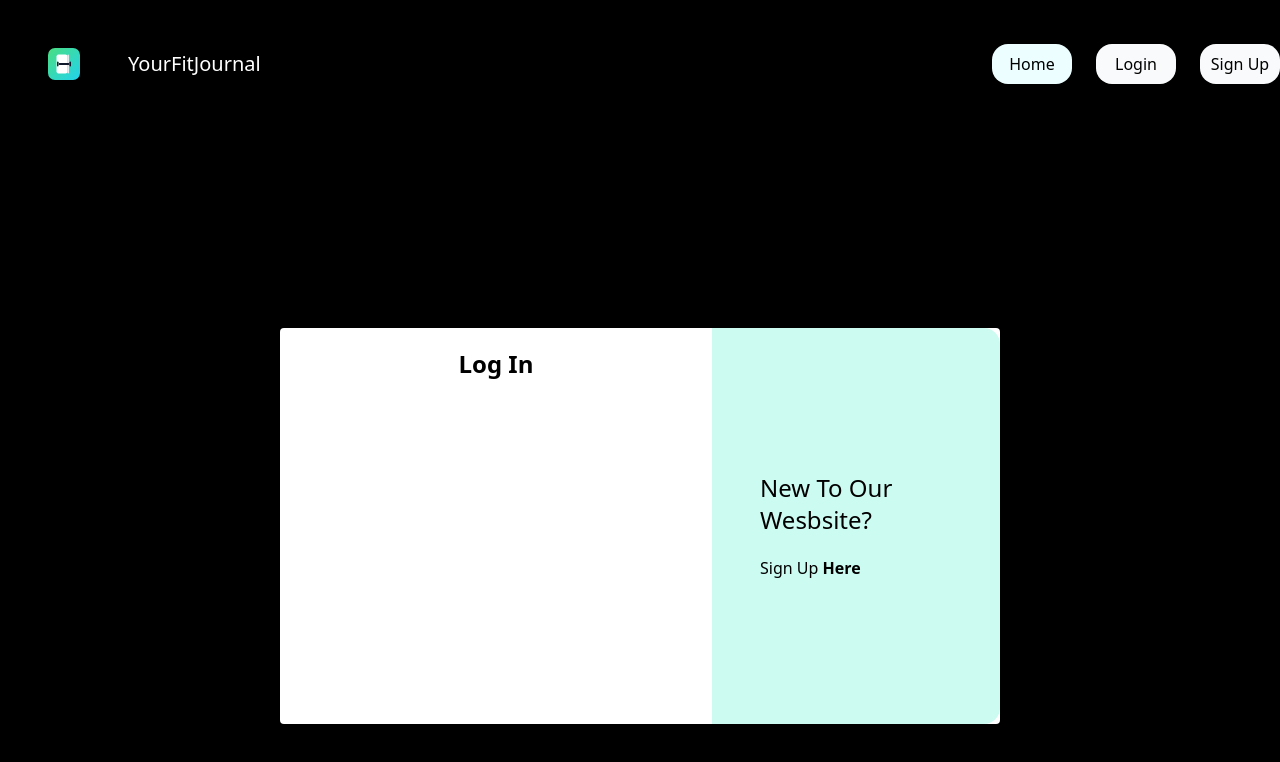
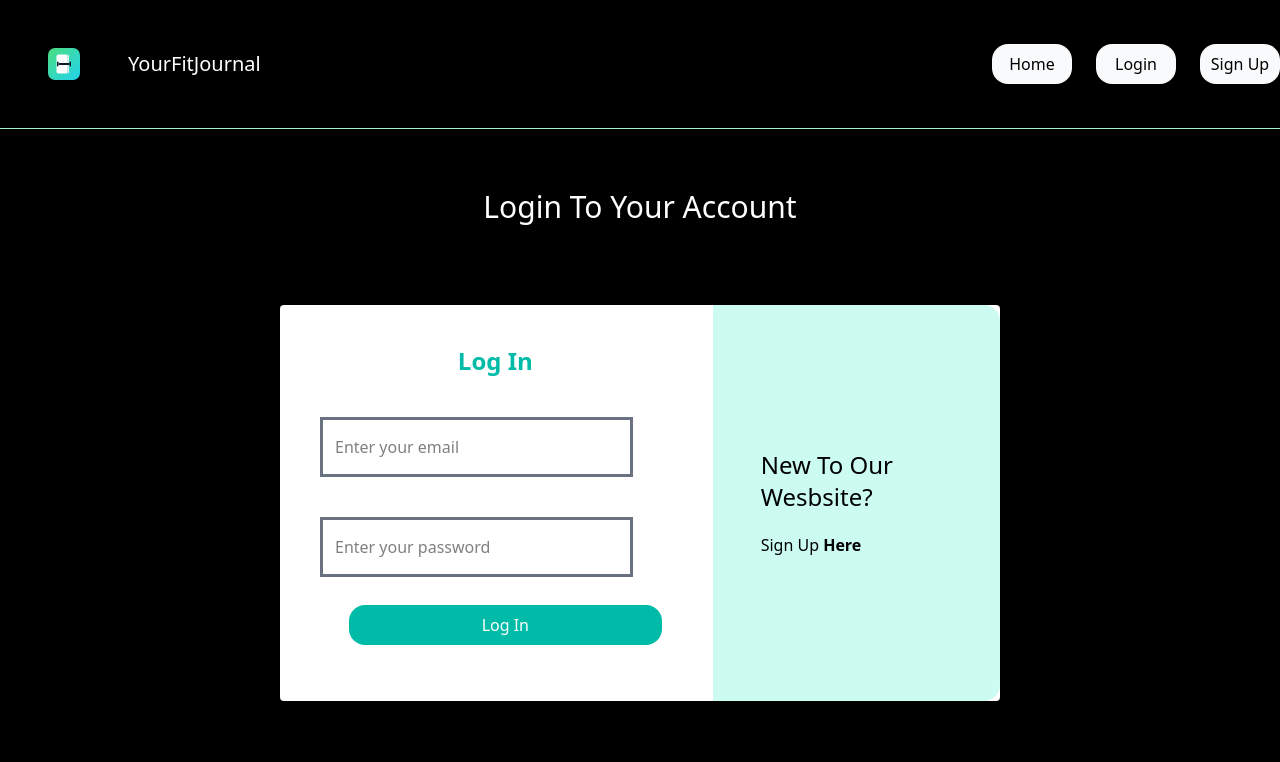
Before and after one commit to blryan08/fitness-journal-website, a Next.js app: page /Login in a window 1280 px wide. Shown: the top 762 px of the page. Built offline with nearby package versions, Linux system fonts and the light colour scheme.

Commit message:
Login Update

```diff
--- a/app/Login/page.tsx
+++ b/app/Login/page.tsx
@@ -1,12 +1,37 @@
+"use client";
 //import {Button} from "@/components/ui/Button"
 import Link from "next/link"
+import { useState } from "react";
 
 export default function Login() {
+    const [value, setValue] = useState('');
+    const handleCLick = ()=>{
+        console.log("work", value);
+    }
     return (
-    <main className= "flex flex-col items-center justify-center flex-1 w-full px-25 mt-50">
-        <div className="bg-white rounded-sm shadow-2xl flex w-2/3 max-w-4xl text-black">
+    <main className= "flex flex-col items-center justify-center flex-1 w-full px-25 mt-15">
+        <div className="mb-20">
+            <h1 className="text-3xl"> Login To Your Account </h1>
+        </div>
+        <div className="bg-white rounded-sm shadow-2xl flex w-2/3 max-w-4xl text-black gap-0.5">
             <div className="w-3/5 p-5" >
-                <p className="text-center text-2xl font-extrabold"> Log In </p>
+                <p className="text-center text-2xl text-teal-500 font-extrabold mt-5"> Log In </p>
+                <div className = "flex mt-10 ml-5 w-4/5 h-15 border-3 border-gray-500 items-center-safe">
+                 <form className ="">
+                    <input type="email" placeholder="Enter your email" className= "p-3 focus:outline-none" onChange={(e) => setValue(e.target.value)}></input>
+                 </form>
+                </div>
+
+                <div className = "flex mt-10 ml-5 w-4/5 h-15 border-3 border-gray-500 items-center-safe">
+                 <form className ="">
+                    <input type="password" placeholder="Enter your password" className= "p-3 focus:outline-none" onChange={(e) => setValue(e.target.value)}></input>
+                 </form>
+                </div>
+
+                <div className=" flex justify-center items-center">
+                    <button className=" mt-7 ml-5 w-4/5 h-10 bg-teal-500 text-white rounded-2xl hover:bg-teal-600" onClick={handleCLick}> Log In </button>
+                </div>
+
              </div>
              <div className="w-2/5 bg-teal-100 rounded-tr-2xl rounded-br-2xl py-36 px-12">
                 <p className="text-2xl mb-5"> New To Our Wesbsite? </p>
--- a/app/SignUp/page.tsx
+++ b/app/SignUp/page.tsx
@@ -1,3 +1,15 @@
 export default function SignUp() {
-    return <h1> Sign Up</h1>
+    return (
+        <main>
+            <div className = "text-center mt-15">
+                <h1 className = "text-4xl font-serif"> Get's Started with YourFitJournal</h1>
+                <h2 className ="mt-3"> Or if you already have an account, <a href="/Login" className="hover:text-blue-400">Sign In</a></h2>
+            </div>
+            <div className="flex justify-center mt-10">
+                <button className="bg-blue-500 hover:bg-blue-700 text-white font-bold py-2 px-4 rounded">
+                    Sign Up
+                </button>
+            </div>
+        </main>
+    );
 }
--- a/app/layout.tsx
+++ b/app/layout.tsx
@@ -39,7 +39,7 @@ export default function RootLayout({
   return (
   <html lang="en" className="{`${geistSans.variable} ${geistMono.variable} ${oswald.variable} antialiased`}">
   <body className="text-white bg-black-100 font-geist-sans font-geist-mono font-oswald" >
-    <nav className="flex items-center shadow-2xl">
+    <nav className="flex items-center border-b border-b-emerald-200 bg-blue border-shadow-md">
       <div className= "flex justify-start items-center gap-0" >
         <Image
           className= "scale-25"
@@ -49,7 +49,7 @@ export default function RootLayout({
         <h1 className= "text-xl font-oswald">YourFitJournal</h1>
       </div>
       <div className= "flex gap-6 ">
-          <Link href={"/"} className="flex justify-center items-center text-black h-10 w-20 bg-cyan-50 rounded-2xl ml-200"> Home </Link>
+          <Link href={"/"} className="flex justify-center items-center text-black h-10 w-20 bg-gray-50 rounded-2xl ml-200 hover:bg-gray-300"> Home </Link>
           <Link href={"/Login"} className="flex justify-center items-center text-black h-10 w-20 bg-gray-50 rounded-2xl"> Login </Link>
           <Link href={"/SignUp"}className="flex justify-center items-center text-black h-10 w-20 bg-gray-50 rounded-2xl"> Sign Up </Link>
       </div>
--- a/app/page.tsx
+++ b/app/page.tsx
@@ -1,7 +1,11 @@
 export default function Home() {
   return (
-<div className="ml-30">
-  <h1 className="text-2xl text-center"> TRAIN . TRACK . TRANSFORM </h1>
+<div className="flex flex-wrap content-evenly ml-30 mt-20 flex-row">
+  <h1 className="text-5xl mr-25 font-serif bg-gradient-to-r from-teal-500 via-blue-500 to-pink-500 bg-clip-text text-transparent"> TRAIN . TRACK . TRANSFORM </h1>
+  <h2 className = "text-5xl max-w-md ml-20  "> Your Desitnation to Building a Better Fitness Journey</h2>
+  <div className = "flex w-120 h-120 bg-white rounded-2xl mr-90">
+
+  </div>
 </div>
 );
 }
```
